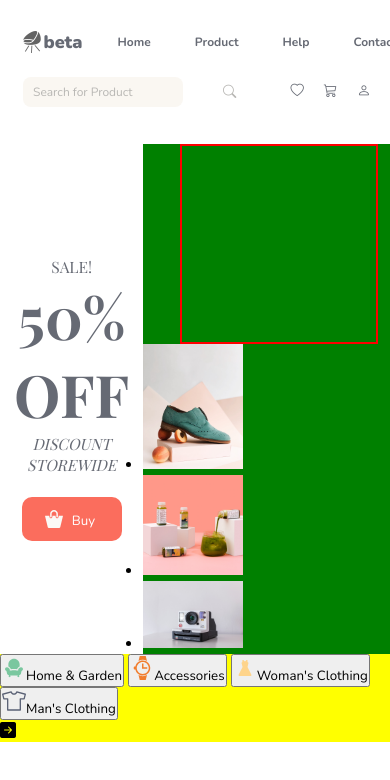
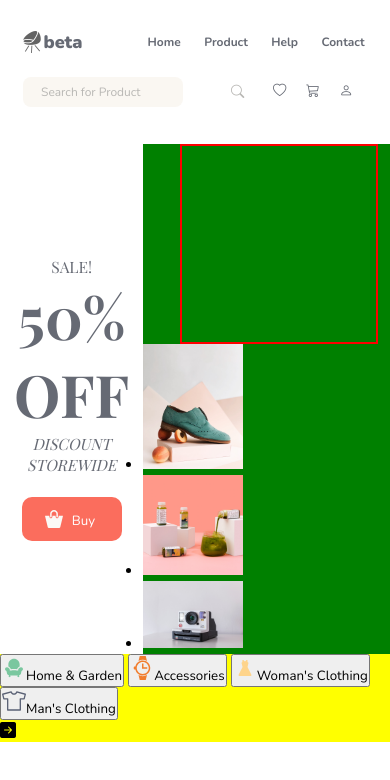
Before and after one commit to JasonAraujo1/E-commerce, a plain HTML site: page index.html in a window 390 px wide. Drawn offline with nearby package versions, Linux system fonts and the light colour scheme; a web font is replaced by a local one.

Commit message:
search and icons adjust @media

```diff
--- a/style.css
+++ b/style.css
@@ -76,6 +76,7 @@
     display: flex;
     gap: 30%;
     cursor: pointer;
+    width: 20vw;
 
 
 
@@ -126,7 +127,7 @@
     display: flex;
     align-items: center;
     justify-content: center;
-    padding: 6px 18px ;
+    padding: 6px 8px ;
     justify-content:space-between;
 
     border-radius: 8px;
@@ -295,7 +296,7 @@
     .formulario{
         position: absolute;
         margin-top: 20px;
-        padding-left: 0px;
+
         left: 1%;
         z-index: 0;
     }
@@ -305,12 +306,14 @@
     .icons{
         position: absolute;
         margin-top: 90px;
-        left: 100%;
+        left: 95%;
 
 
     }
 
-
+    .menu{
+        margin-left:30px;
+    }
 
 
 }
```
